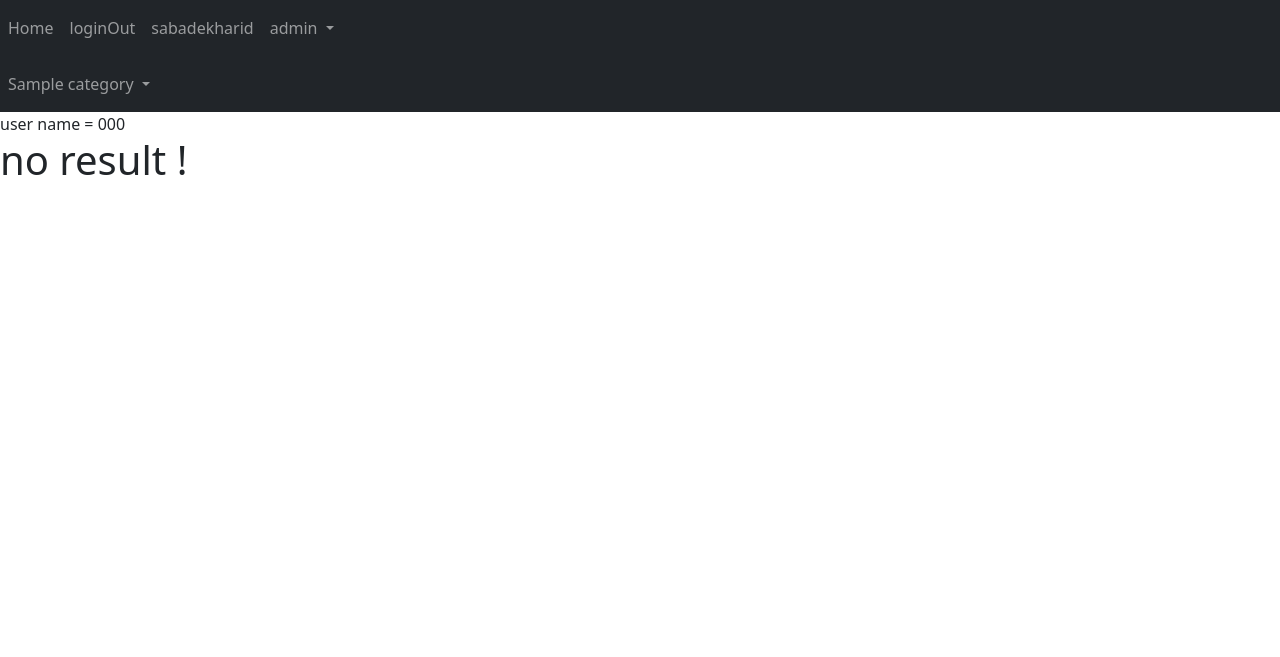
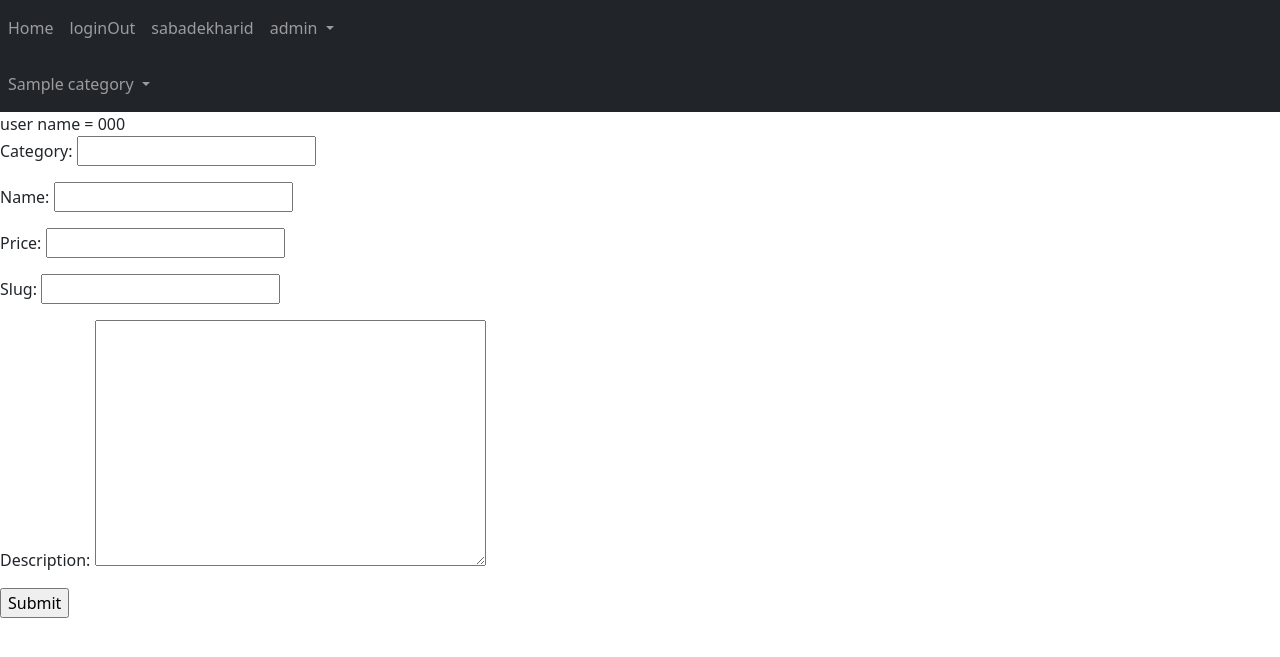
Before and after one commit to omidespargham/choobinpars, a Django app: page /products/add_product/ in a window 1280 px wide. Shown: the top 657 px of the page. Run offline with Django 4.2, Linux system fonts and the light colour scheme; a user stored in the database is signed in; tables that the repository leaves empty hold one stand-in row (values such as "Sample post"); some libraries are stand-ins or nearby versions.

Commit message:
add product added with form and other things

```diff
--- /dev/null
+++ b/products/forms.py
@@ -0,0 +1,9 @@
+from django import forms
+
+
+class AddProductForm(forms.Form):
+    category = forms.CharField(label='Category')
+    name = forms.CharField()
+    price = forms.IntegerField()
+    slug = forms.CharField()
+    description = forms.CharField(widget=forms.Textarea())
--- a/products/models.py
+++ b/products/models.py
@@ -1,17 +1,18 @@
 from django.db import models
 from django.contrib.auth import get_user_model
 from django.utils.text import slugify
+
 USER = get_user_model()
 
+
 class Category(models.Model):
-    name = models.CharField(max_length=100,unique=True)
+    name = models.CharField(max_length=100, unique=True)
     slug = models.SlugField(default="")
-    parent = models.ForeignKey("self",on_delete=models.CASCADE,null=True,blank=True,related_name="child_categorys")
-
+    parent = models.ForeignKey("self", on_delete=models.CASCADE, null=True, blank=True, related_name="child_categorys")
 
     def save(self, *args, **kwargs):
         self.slug = slugify(self.name)
-        super(Category,self).save(*args, **kwargs)
+        super(Category, self).save(*args, **kwargs)
 
     def __str__(self):
         full_path = [self.name]
@@ -21,12 +22,12 @@ class Category(models.Model):
             k = k.parent
         return ' -> '.join(full_path[::-1])
 
+
 class Product(models.Model):
-    user = models.ForeignKey(USER, on_delete=models.SET_NULL,null=True,blank=True)
-    category = models.ManyToManyField(Category,null=True,blank=True)
+    user = models.ForeignKey(USER, on_delete=models.SET_NULL, null=True, blank=True)
+    category = models.ManyToManyField(Category, null=True, blank=True)
     name = models.CharField(max_length=200)
     price = models.PositiveIntegerField()
-    have_prise = models.BooleanField(default=False)
     slug = models.SlugField()
     availability = models.BooleanField(default=True)
     description = models.TextField()
@@ -36,20 +37,19 @@ class Product(models.Model):
 
 
 class Repair(models.Model):
-    user = models.ForeignKey(USER, on_delete=models.SET_NULL,null=True,blank=True)
-    category = models.ForeignKey(Category, on_delete=models.SET_NULL,null=True,blank=True)
+    user = models.ForeignKey(USER, on_delete=models.SET_NULL, null=True, blank=True)
+    category = models.ForeignKey(Category, on_delete=models.SET_NULL, null=True, blank=True)
     name = models.CharField(max_length=200)
+
 
 class Favorite(models.Model):
     user = models.ForeignKey(USER, on_delete=models.CASCADE)
-    product = models.ForeignKey(Product, on_delete=models.SET_NULL,null=True,blank=True)
+    product = models.ForeignKey(Product, on_delete=models.SET_NULL, null=True, blank=True)
+
 
 class Comment(models.Model):
-    user = models.ForeignKey(USER, on_delete=models.SET_NULL,null=True,blank=True)
-    product = models.ForeignKey(Product, on_delete=models.SET_NULL,null=True,blank=True) # it can be contentType
+    user = models.ForeignKey(USER, on_delete=models.SET_NULL, null=True, blank=True)
+    product = models.ForeignKey(Product, on_delete=models.SET_NULL, null=True, blank=True)  # it can be contentType
     description = models.TextField()
 
-
-
-
 # Create your models here.
--- /dev/null
+++ b/products/templates/products/addproduct.html
@@ -0,0 +1,8 @@
+{% extends 'base.html' %}
+{% block body %}
+    <form action="" method="post">
+        {% csrf_token %}
+        {{ form.as_p }}
+        <input type="submit">
+    </form>
+{% endblock %}
--- a/products/urls.py
+++ b/products/urls.py
@@ -6,6 +6,6 @@ urlpatterns = [
     path('detail/<int:id>/', views.ProductDetailView.as_view(),
          name='product_detail'),
     # path("categorys/",views.Categorys.as_view(),name="category"),
-    path("<slug:category_slug>/",views.ProductsWithSpecificCategoryView.as_view(),name="show_products"),
-
+    path('add_product/', views.AddProductView.as_view(), name='add_product'),
+    path("<slug:category_slug>/", views.ProductsWithSpecificCategoryView.as_view(), name="show_products"),
 ]
--- a/products/views.py
+++ b/products/views.py
@@ -1,6 +1,10 @@
-from django.shortcuts import render
+from django.contrib import messages
+from django.shortcuts import render, redirect
 from django.views import View
-from .models import Product,Category
+
+from products.forms import AddProductForm
+from .models import Product, Category
+from django.contrib.auth.mixins import LoginRequiredMixin
 
 
 class ProductDetailView(View):
@@ -14,6 +18,41 @@ class ProductDetailView(View):
             return redirect("home:home")
 
 
+class AddProductView(View, LoginRequiredMixin):
+    form_class = AddProductForm
+
+    def dispatch(self, request, *args, **kwargs):
+        if request.user.get_username() == '':
+            return redirect('home:home')
+        else:
+            if request.user.is_admin == True:
+                return super().dispatch(request, *args, **kwargs)
+            else:
+                return redirect('home:home')
+
+    def get(self, request):
+        return render(request, 'products/addproduct.html', {'form': self.form_class})
+
+    def post(self, request):
+        form = self.form_class(request.POST)
+        if form.is_valid():
+            cl = form.cleaned_data
+            category = Category.objects.get(name=cl['category'])
+            product = Product(
+                user=request.user,
+                # category=category,
+                name=cl['name'],
+                price=cl['price'],
+                slug=cl['slug'],
+                description=cl['description'],
+            )
+            product.save()
+            product.category.add(category)
+            messages.success(request, f"add product", "success")
+            return redirect('home:home')
+        return render(request, 'products/addproduct.html', {'form': form})
+
+
 # class Categorys(View):
 #     def get(self, request):
 #         categorys = Category.objects.filter(parent__isnull=True)
@@ -23,17 +62,13 @@ class ProductDetailView(View):
 #         pass
 
 
-class ProductsWithSpecificCategoryView(View): # this is for search
-    def get(self,request,category_slug):
+class ProductsWithSpecificCategoryView(View):  # this is for search
+    def get(self, request, category_slug):
         try:
             category = Category.objects.get(slug=category_slug)
             products = Product.objects.filter(category=category)
         except Category.DoesNotExist:
             products = None
-        return render(request,"products/products.html",{"products":products})
-
-
-
-
+        return render(request, "products/all_products.html", {"products": products})
 
 # Create your views here.
--- a/templates/inc/navbar.html
+++ b/templates/inc/navbar.html
@@ -17,18 +17,19 @@
                 <li class="nav-item active">
                     <a class="nav-link" href="{% url 'accounts:user_logout' %}">loginOut</a>
                 </li>
-            {% endif%}
+            {% endif %}
             <li class="nav-item active">
                 <a class="nav-link" href="{% url 'cart:cart_show' %}">sabadekharid</a>
             </li>
             {% if user.is_admin %}
                 <li class="nav-item dropdown">
-                <a class="nav-link dropdown-toggle" href="#" id="navbarDropdown" role="button" data-toggle="dropdown" aria-haspopup="true" aria-expanded="false">
+                    <a class="nav-link dropdown-toggle" href="#" id="navbarDropdown" role="button"
+                       data-toggle="dropdown" aria-haspopup="true" aria-expanded="false">
                         admin
                     </a>
                     <div class="dropdown-menu" aria-labelledby="navbarDropdown">
                         <a class="dropdown-item" href="{% url 'myadmin:show_products' %}">products</a>
-                  <a class="dropdown-item" href="#">add product</a>
+                        <a class="dropdown-item" href="{% url 'products:add_product' %}">add product</a>
                         <!-- <div class="dropdown-divider"></div> -->
                         <a class="dropdown-item" href="#">nothing</a>
                     </div>
```
Also changed, not shown: home/templates/home/index.html (+9 -13 lines), accounts/migrations/0001_initial.py (deleted), accounts/migrations/0002_remove_user_email_remove_user_full_name.py (deleted), accounts/migrations/0003_rgscode.py (deleted), accounts/migrations/0004_alter_rgscode_code.py (deleted), cart/migrations/0001_initial.py (deleted), products/migrations/0001_initial.py (deleted), products/migrations/0002_category_parent_category_slug.py (deleted), products/migrations/0003_remove_product_category_product_category.py (deleted), products/templates/products/all_products.html (renamed from products/templates/products/products.html), 1 other file. Lines whose indentation alone changed are shown as unchanged.
